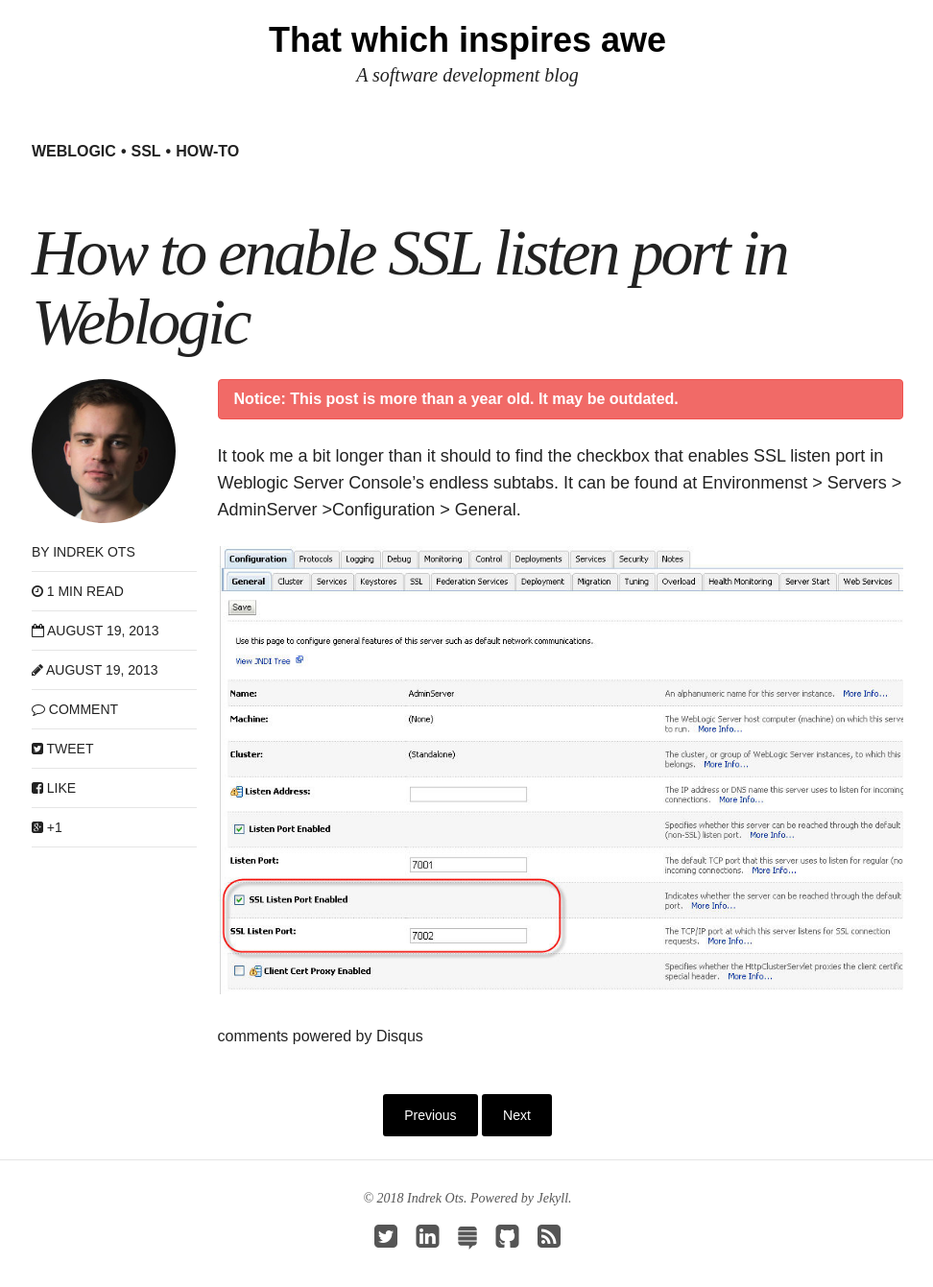
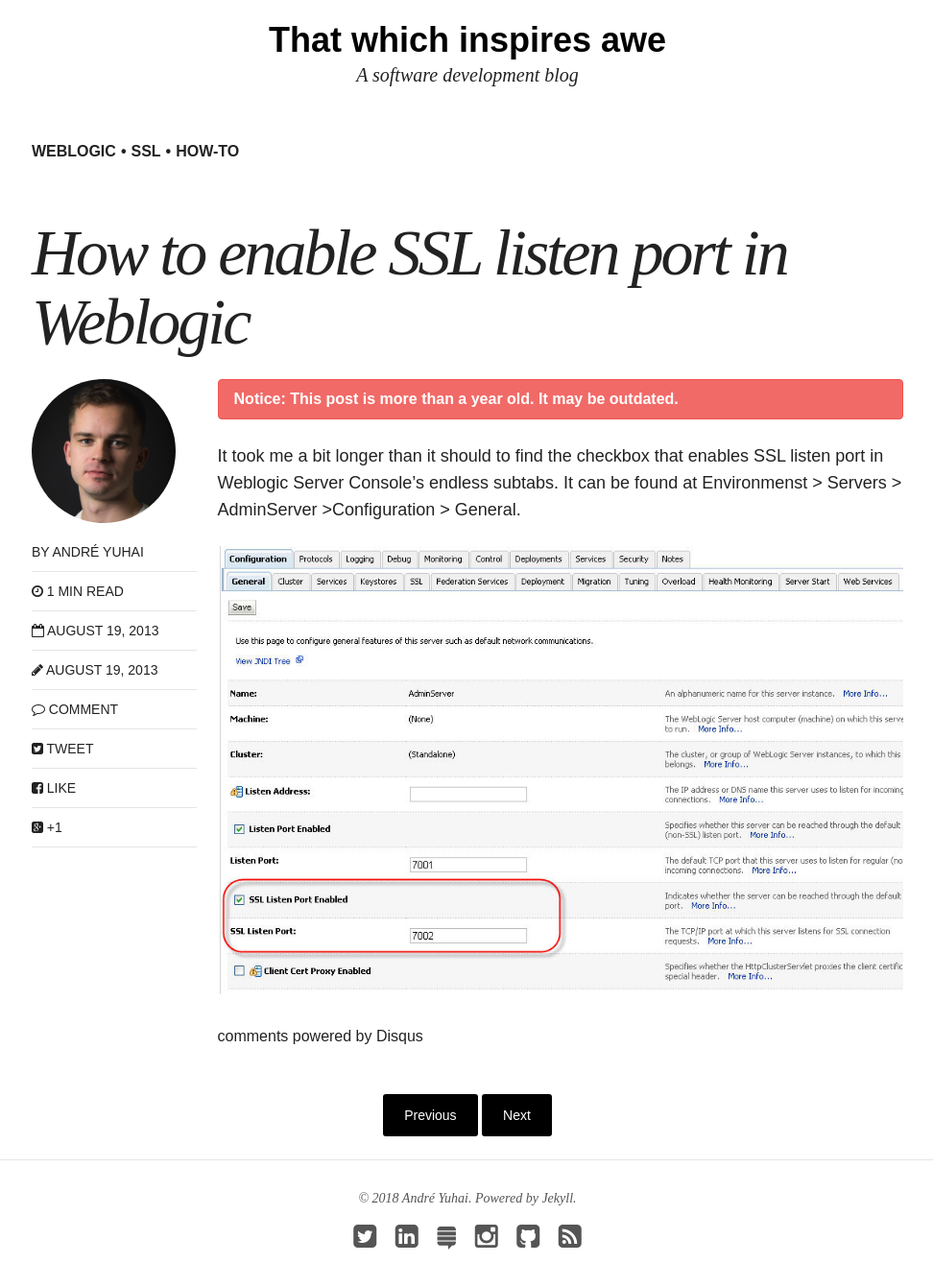
Before and after one commit to andreyuhai/andreyuhai.github.io.old, a Jekyll site: the page built from _posts/articles/2013-08-19-how-to-enable-ssl-listen-port-in-weblogic.md, in a window 1280 px wide and 1400 px high, scrolled down 305 px. Shown: the top 1341 px of the window at 96% size, without its empty margins (153-1125 px from the left). Built offline with Jekyll 4.4.1, drawn with Linux system fonts in a browser that asks for light colours; nearby versions of some CDN libraries; comment, search, counter and statistics services are not loaded.

```diff
--- a/_config.yml
+++ b/_config.yml
@@ -33,21 +33,21 @@ exclude: ["lib", "config.rb", "Capfile", "config", "log", "Rakefile", "Rakefile.
 
 # Site owner
 owner:
-  name: Indrek Ots
+  name: André Yuhai
   avatar: avatar4.jpg
-  email: ots.indrek@gmail.com
+  email: yuhai.ndre@gmail.com
   disqus-shortname: thatwhichinspiresawe
-  twitter: otsindrek
+  twitter: andreyuhai
   facebook: #username
-  github: indrekots
-  stackexchange: https://stackoverflow.com/users/2928051/indrek-ots
+  github: andreyuhai
+  stackexchange: https://stackoverflow.com/users/4796762/andré-yuhai
   linkedin: indrekots
-  instagram: #username
+  instagram: andreyuhai
   flickr: #username
   tumblr: #username
   google:
     plus: #username
-    analytics: UA-62219982-1
+    analytics:
     verify:
     ad-client:
     ad-slot:
```
